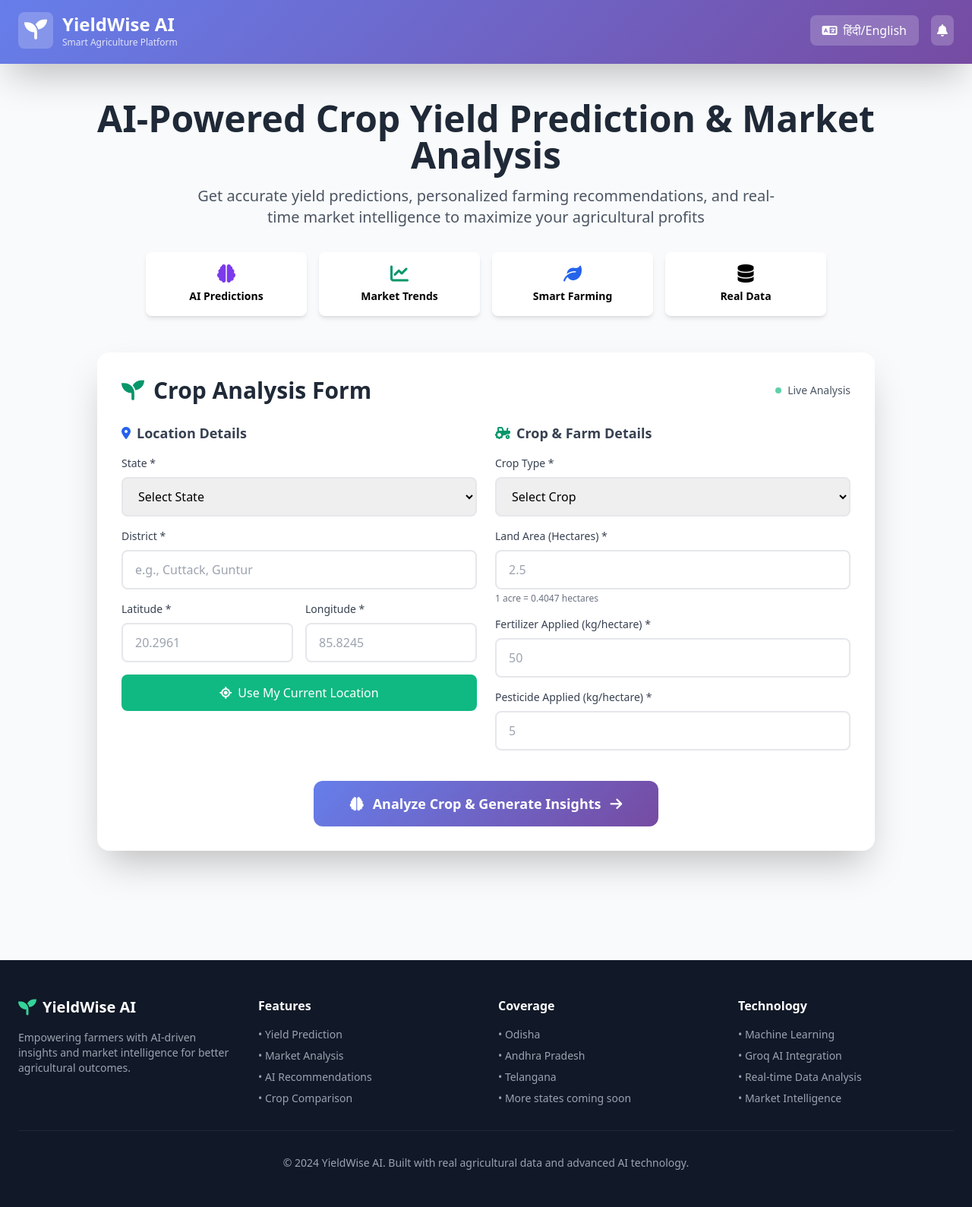
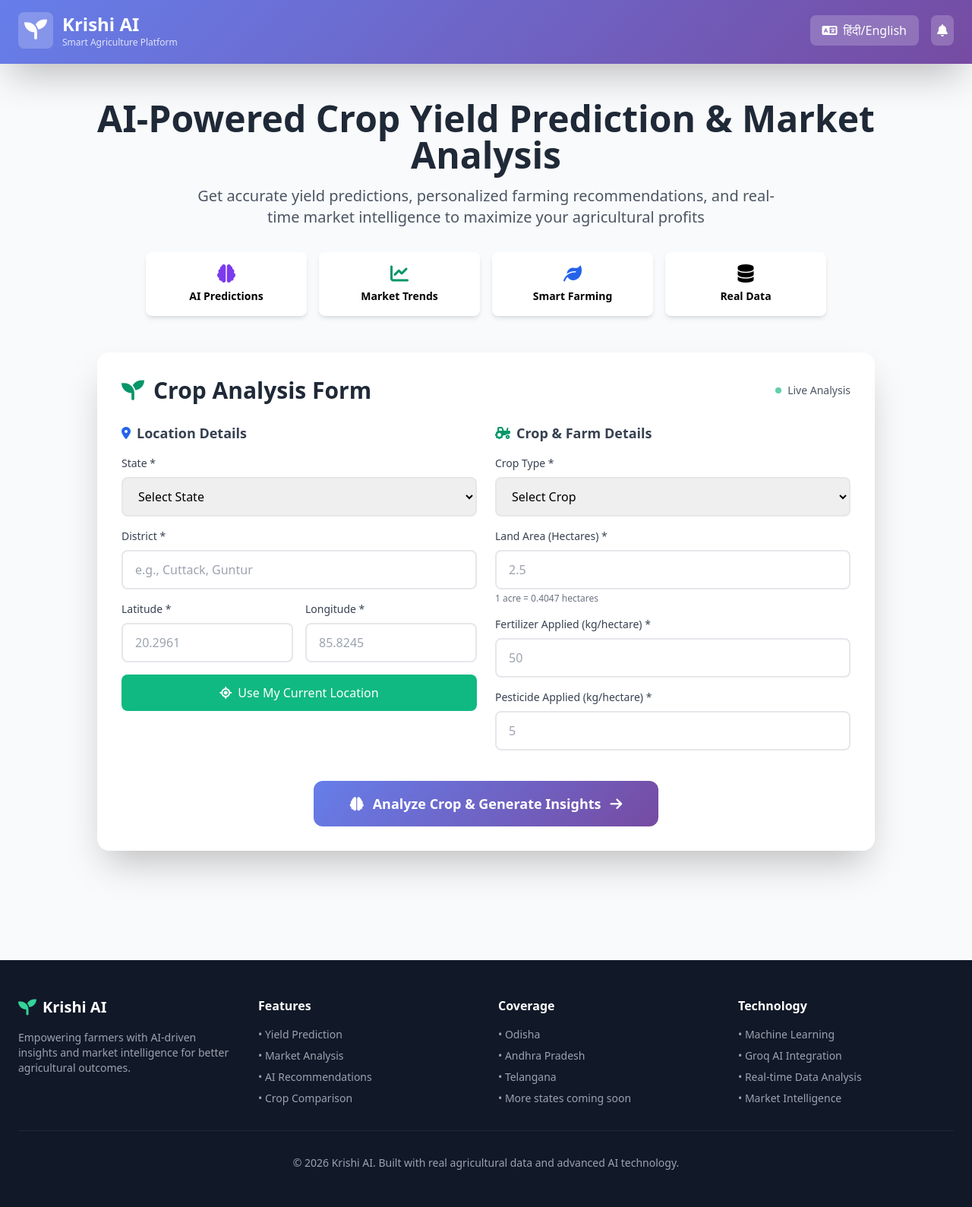
Before and after one commit to AnilKumarK26/AGRO_YieldPrediction_Recommendation, a Flask app: page / in a window 1280 px wide. Shown: the whole page at 76% size. Run offline with Flask 3, Linux system fonts and the light colour scheme.

Commit message:
Updated Project Name

```diff
--- a/templates/index.html
+++ b/templates/index.html
@@ -3,7 +3,7 @@
 <head>
     <meta charset="UTF-8">
     <meta name="viewport" content="width=device-width, initial-scale=1.0">
-    <title>YieldWise AI - Advanced Crop Yield Prediction Platform</title>
+    <title>Krishi AI - Advanced Crop Yield Prediction Platform</title>
     <link href="https://cdnjs.cloudflare.com/ajax/libs/tailwindcss/2.2.19/tailwind.min.css" rel="stylesheet">
     <link href="https://cdnjs.cloudflare.com/ajax/libs/font-awesome/6.0.0/css/all.min.css" rel="stylesheet">
     <style>
@@ -222,7 +222,7 @@
                         <i class="fas fa-seedling text-3xl"></i>
                     </div>
                     <div>
-                        <h1 class="text-2xl font-bold">YieldWise AI</h1>
+                        <h1 class="text-2xl font-bold">Krishi AI</h1>
                         <p class="text-xs text-white text-opacity-80">Smart Agriculture Platform</p>
                     </div>
                 </div>
@@ -636,7 +636,7 @@
                 <div>
                     <div class="flex items-center space-x-2 mb-4">
                         <i class="fas fa-seedling text-2xl text-green-400"></i>
-                        <h3 class="text-xl font-bold">YieldWise AI</h3>
+                        <h3 class="text-xl font-bold">Krishi AI</h3>
                     </div>
                     <p class="text-gray-400 text-sm">Empowering farmers with AI-driven insights and market intelligence for better agricultural outcomes.</p>
                 </div>
@@ -669,7 +669,7 @@
                 </div>
             </div>
             <div class="border-t border-gray-800 pt-8 text-center text-gray-400 text-sm">
-                <p>&copy; 2024 YieldWise AI. Built with real agricultural data and advanced AI technology.</p>
+                <p>&copy; 2026 Krishi AI. Built with real agricultural data and advanced AI technology.</p>
             </div>
         </div>
     </footer>
```
Also changed, not shown: README.md.
